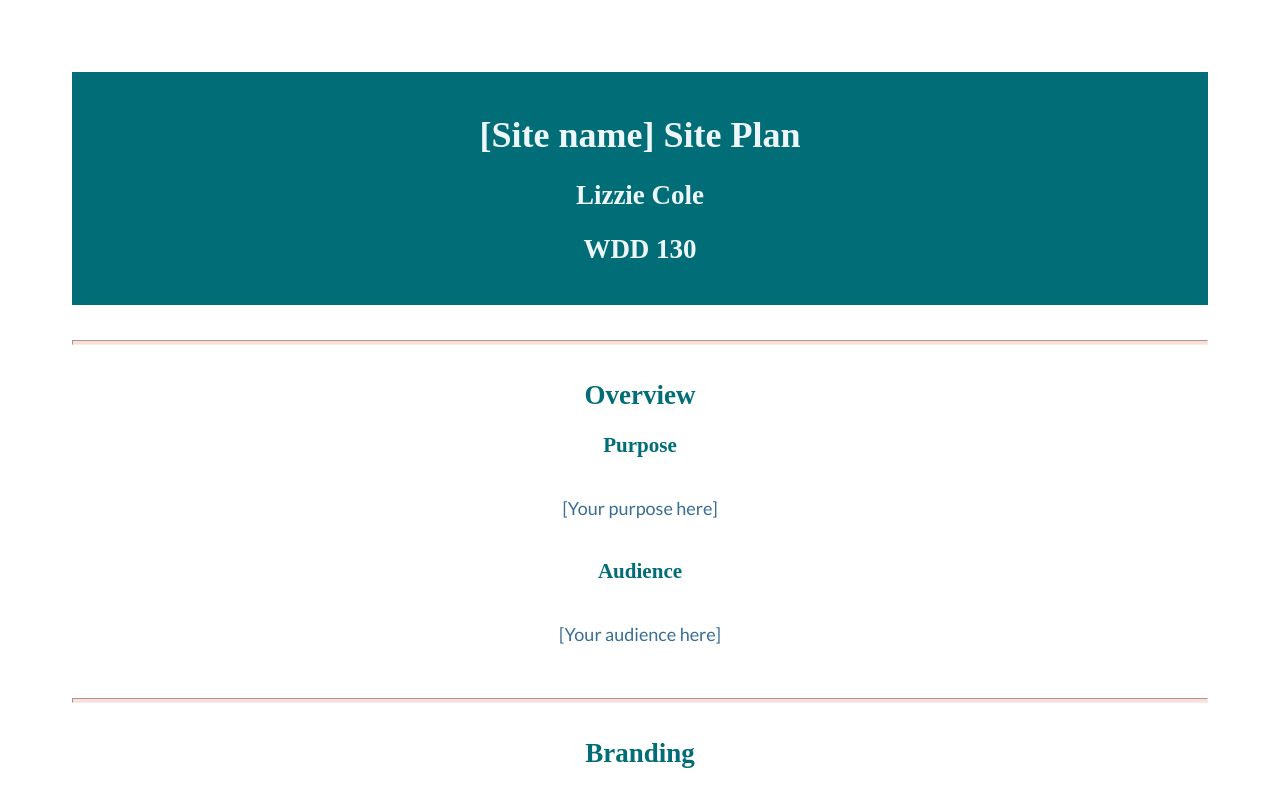
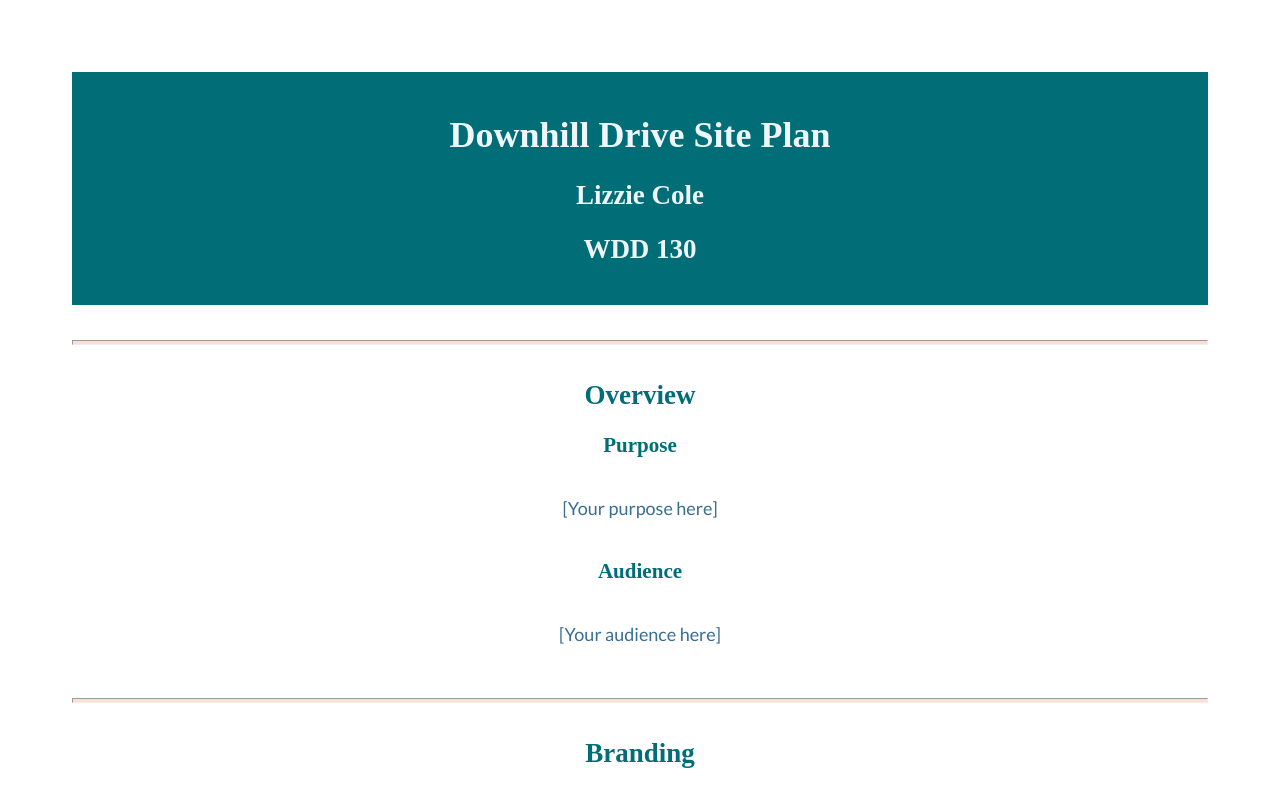
Before and after one commit to lizziecole5/wdd130, a plain HTML site: page personal website/site-plan.html in a window 1280 px wide. Shown: the top 788 px of the page. Drawn offline with Linux system fonts and the light colour scheme; a web font is replaced by a local one.

Commit message:
replaced site name and added logo in folder

```diff
--- a/personal website/site-plan.html
+++ b/personal website/site-plan.html
@@ -10,7 +10,7 @@
 
   <body>
     <header>
-      <h1>[Site name] Site Plan</h1>
+      <h1>Downhill Drive Site Plan</h1>
       <h2>Lizzie Cole</h2>
       <h2>WDD 130</h2>
       <!-- In the header above, add the name or your site, your name and class number. For example if you are in section 3 you would put WDD 130.03 -->
```
Also changed, not shown: personal website/downhilldrivelogo.png (added), 1 other file.
